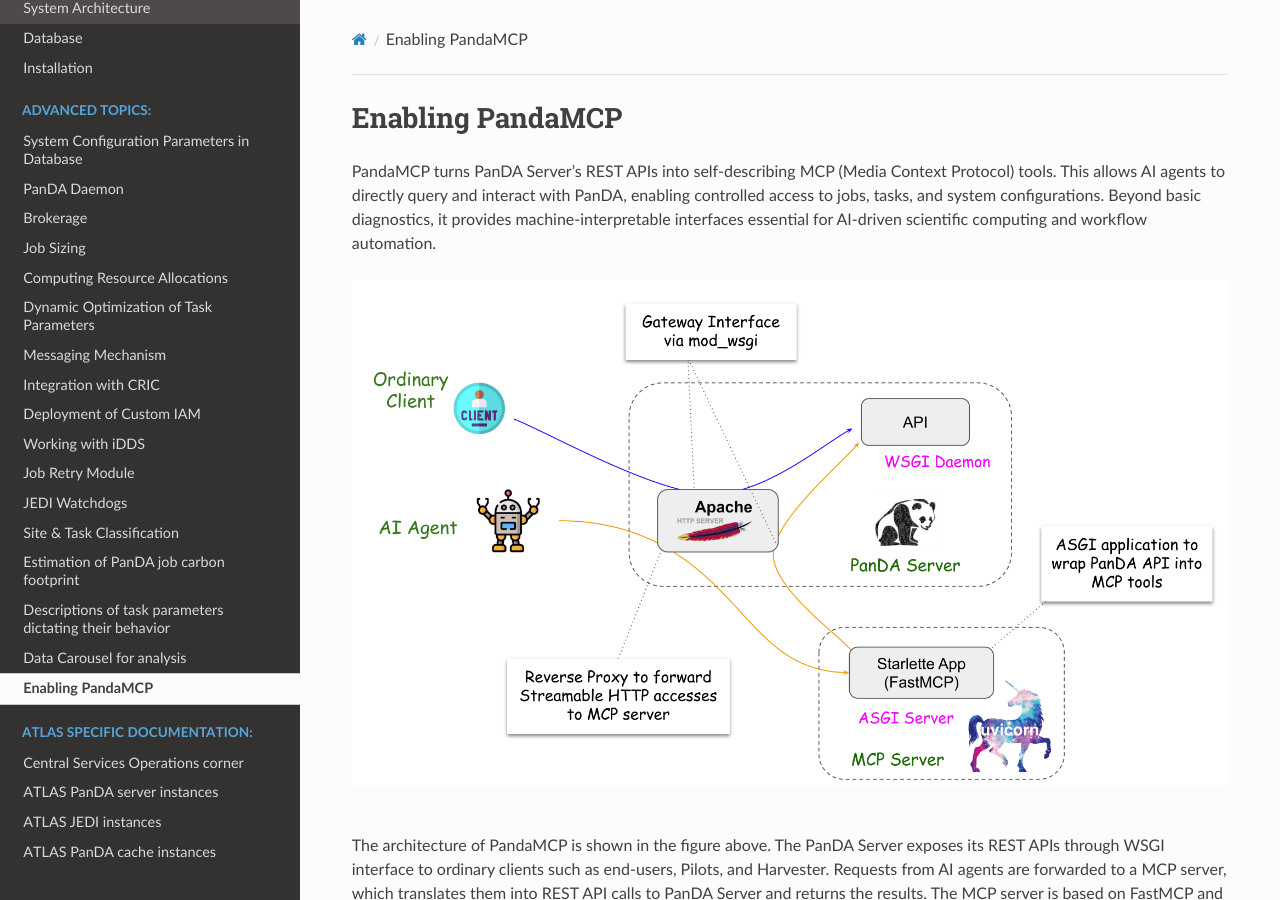
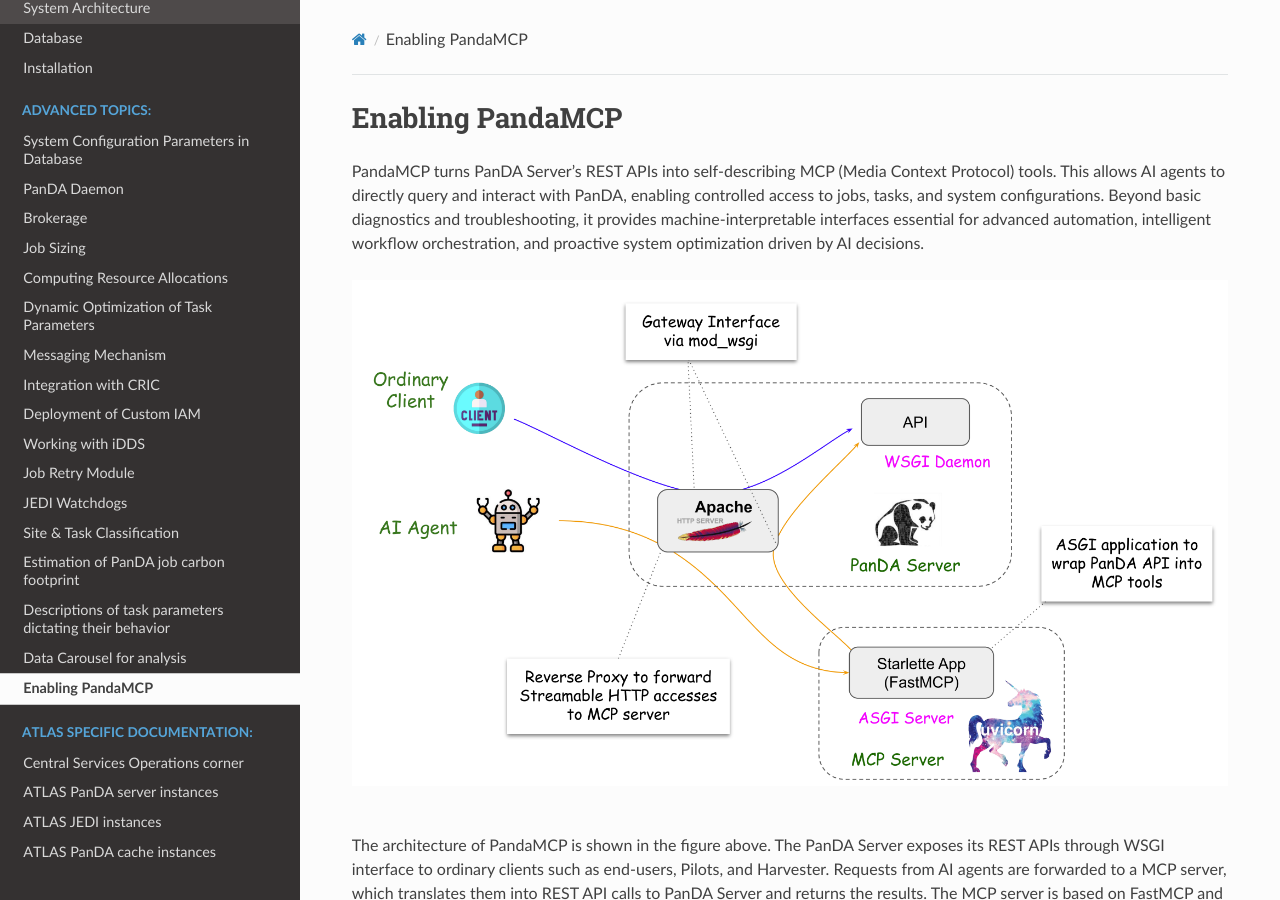
Before and after one commit to PanDAWMS/panda-docs, a Sphinx documentation site: the page built from docs/source/advanced/mcp.rst, in a window 1280 px wide and 900 px high. Built offline with Sphinx 7.4.7 and the Read the Docs theme 3.1.0, drawn with Linux system fonts in a browser that asks for light colours; pages that are not in the unit, such as notebooks, are missing from menus.

Commit message:
Refine description of PandaMCP features
Enhanced description of PandaMCP capabilities for AI-driven automation.

```diff
--- a/docs/source/advanced/mcp.rst
+++ b/docs/source/advanced/mcp.rst
@@ -4,8 +4,7 @@
 
 PandaMCP turns PanDA Server's REST APIs into self-describing MCP (Media Context Protocol) tools.
 This allows AI agents to directly query and interact with PanDA, enabling controlled access to jobs, tasks, and system configurations.
-Beyond basic diagnostics, it provides machine-interpretable interfaces essential for AI-driven scientific computing and workflow automation.
-
+Beyond basic diagnostics and troubleshooting, it provides machine-interpretable interfaces essential for advanced automation, intelligent workflow orchestration, and proactive system optimization driven by AI decisions.
 
 .. figure:: images/panda_mcp.png
   :align: center
```
